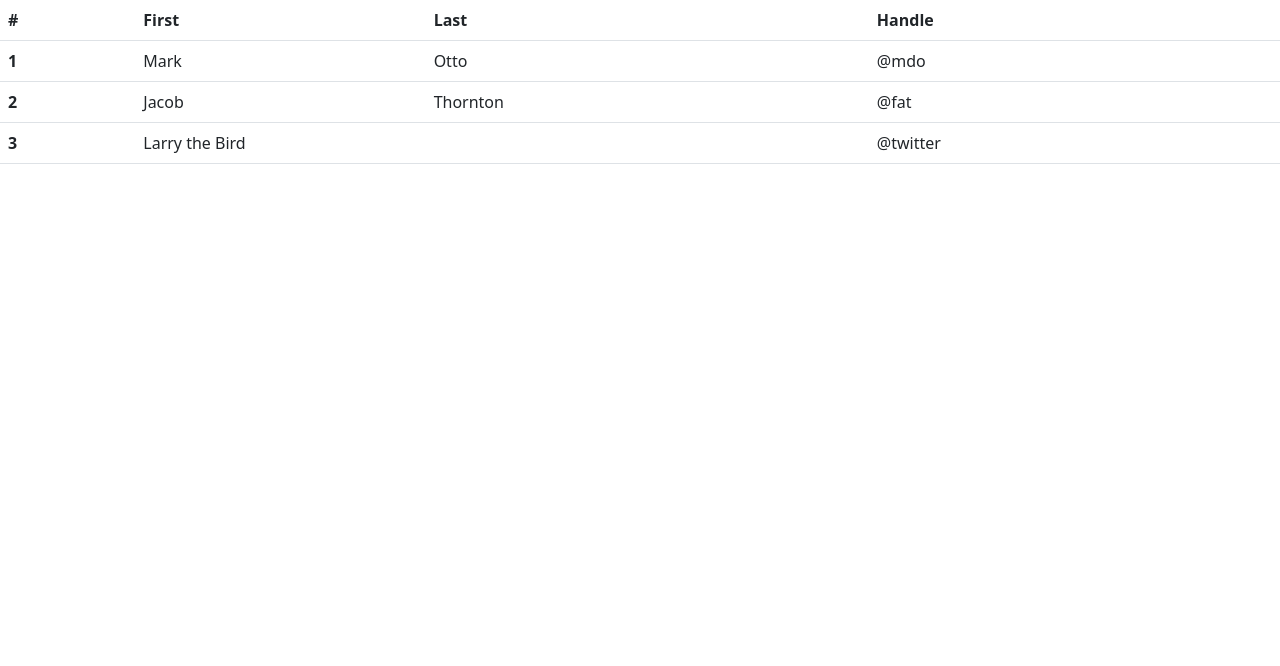
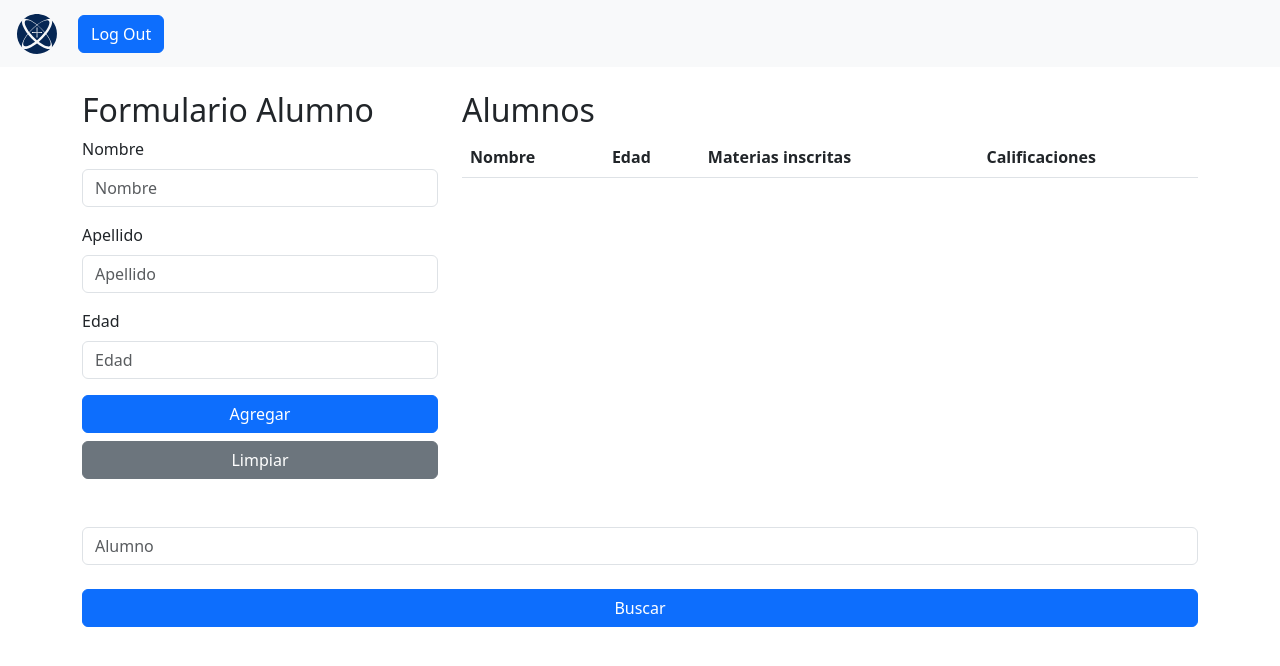
Before and after one commit to chavarc97/Alumni_Data_Base, a plain HTML site: page iteso.html in a window 1280 px wide. Drawn offline with nearby package versions, Linux system fonts and the light colour scheme.

Commit message:
Estructructura pagina alumnos

```diff
--- a/iteso.html
+++ b/iteso.html
@@ -5,37 +5,72 @@
     <meta name="viewport" content="width=device-width, initial-scale=1.0">
     <script defer src="login.js"></script>
     <link href="https://cdn.jsdelivr.net/npm/bootstrap@5.3.0/dist/css/bootstrap.min.css" rel="stylesheet" integrity="sha384-9ndCyUaIbzAi2FUVXJi0CjmCapSmO7SnpJef0486qhLnuZ2cdeRhO02iuK6FUUVM" crossorigin="anonymous">
+    <script defer src="https://cdn.jsdelivr.net/npm/bootstrap@5.3.0/dist/js/bootstrap.bundle.min.js" integrity="sha384-geWF76RCwLtnZ8qwWowPQNguL3RmwHVBC9FhGdlKrxdiJJigb/j/68SIy3Te4Bkz" crossorigin="anonymous"></script>
+    <script defer src="main.js"></script>
     <title>PORTAL MAESTROS</title>
 </head>
 <body>
-    <table class="table">
-        <thead>
-          <tr>
-            <th scope="col">#</th>
-            <th scope="col">First</th>
-            <th scope="col">Last</th>
-            <th scope="col">Handle</th>
-          </tr>
-        </thead>
-        <tbody>
-          <tr>
-            <th scope="row">1</th>
-            <td>Mark</td>
-            <td>Otto</td>
-            <td>@mdo</td>
-          </tr>
-          <tr>
-            <th scope="row">2</th>
-            <td>Jacob</td>
-            <td>Thornton</td>
-            <td>@fat</td>
-          </tr>
-          <tr>
-            <th scope="row">3</th>
-            <td colspan="2">Larry the Bird</td>
-            <td>@twitter</td>
-          </tr>
-        </tbody>
-      </table>
+  <header>
+    <nav class="navbar navbar-expand-lg bg-body-tertiary">
+      <div class="container-fluid">
+        <a class="navbar-brand" href="#">
+          <img src="./IMG/ITESO Universidad Jesuita de Guadalajara.svg" alt="Logo" width="50" height="40" class="d-inline-block align-text-top">
+        </a>
+        <button class="navbar-toggler" type="button" data-bs-toggle="collapse" data-bs-target="#navbarNav" aria-controls="navbarNav" aria-expanded="false" aria-label="Toggle navigation">
+          <span class="navbar-toggler-icon"></span>
+        </button>
+        <div class="collapse navbar-collapse" id="navbarNav">
+          <ul class="navbar-nav">
+            <li class="nav-item">
+              <a class="btn btn-primary" aria-current="page" href="#">Log Out</a>
+            </li>
+          </ul>
+        </div>
+      </div>
+    </nav>
+  </header>
+  <div class="container my-4">
+    <div class="row">
+      <div class="col-sm-12 col-md-4 col-lg-4 col-xl-4">
+        <h2>Formulario Alumno</h2>
+        <div class="mb-3">
+          <label for="exampleFormControlInput1" class="form-label">Nombre</label>
+          <input type="text" class="form-control" id="exampleFormControlInput1" placeholder="Nombre">
+        </div>
+        <div class="mb-3">
+          <label for="exampleFormControlInput1" class="form-label">Apellido</label>
+          <input type="text" class="form-control" id="exampleFormControlInput1" placeholder="Apellido">
+        </div>
+        <div class="mb-3">
+          <label for="exampleFormControlInput1" class="form-label">Edad</label>
+          <input type="number" class="form-control" id="exampleFormControlInput1" placeholder="Edad">
+        </div>
+        <div class="d-grid gap-2">
+          <button class="btn btn-primary" type="button">Agregar</button>
+          <button class="btn btn-secondary" type="button">Limpiar</button>
+        </div>
+      </div>
+      <div class="col-sm-12 col-md-8 col-lg-8 col-xl-8">
+        <h2>Alumnos</h2>
+        <table class="table table-striped">
+          <thead>
+            <tr>
+              <th>Nombre</th>
+              <th>Edad</th>
+              <th>Materias inscritas</th>
+              <th>Calificaciones</th>
+            </tr>
+          </thead>
+          <tbody id="tabla-body"></tbody>
+        </table>
+      </div>
+    </div>
+    <div class="d-grid gap-2 my-5">
+      <div class="mb-3">
+        <input type="number" class="form-control" id="exampleFormControlInput1" placeholder="Alumno">
+      </div>
+      <button class="btn btn-primary" type="button">Buscar</button>
+    </div>
+  </div>
 </body>
 </html>
```
Also changed, not shown: IMG/ITESO Universidad Jesuita de Guadalajara.svg (added), main.js (added).
